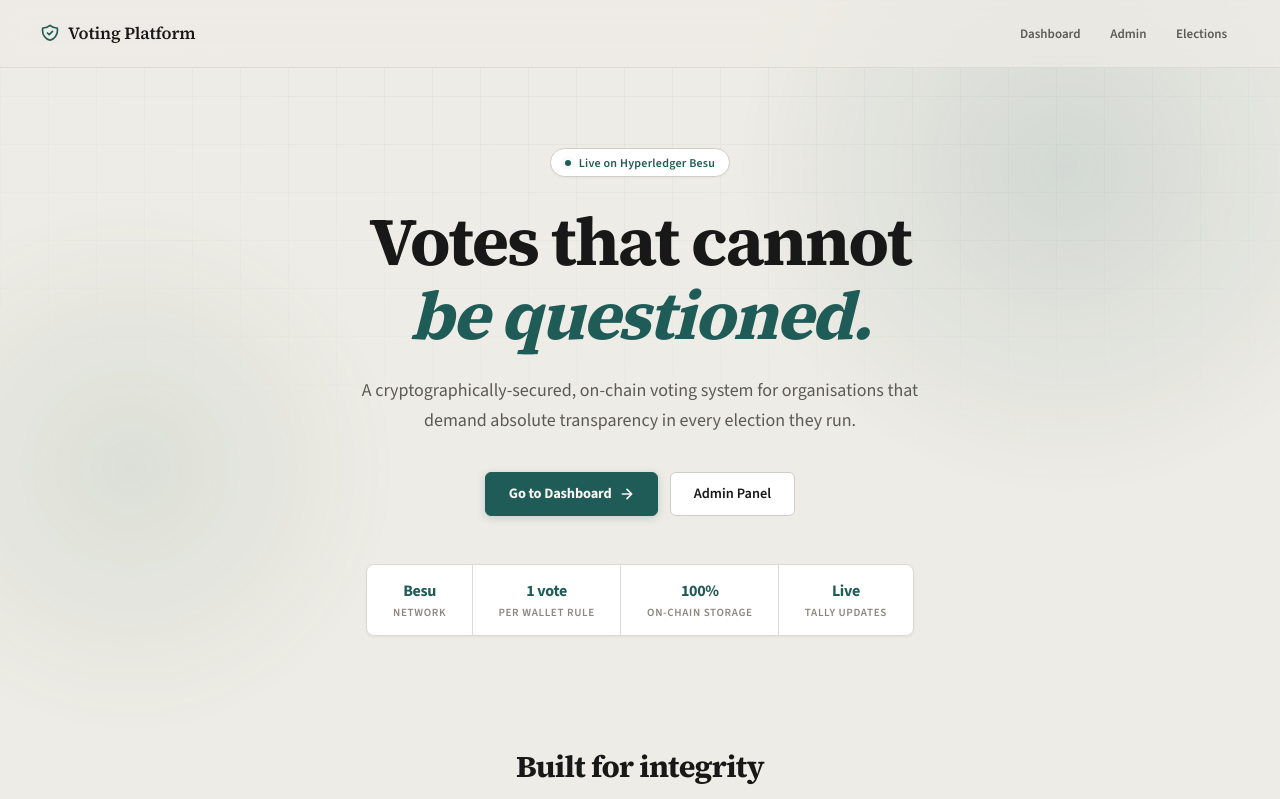
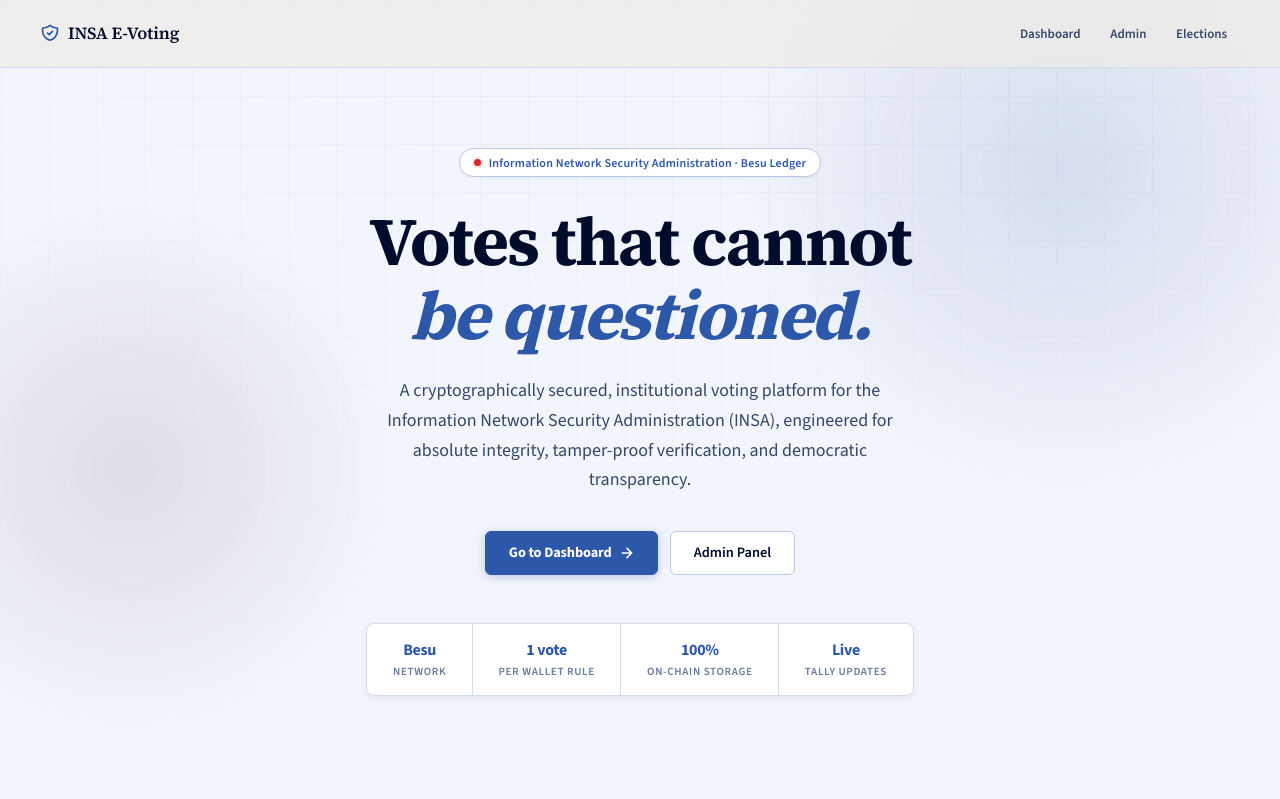
Before and after one commit to EYOSIYAS7/voting_platform, a Next.js app in the folder frontend/: page / in a window 1280 px wide. Shown: the top 799 px of the page. Built offline with nearby package versions, Linux system fonts and the light colour scheme; no server answers; what @rainbow-me/rainbowkit, wagmi would draw is missing.

Commit message:
Theme change

```diff
--- a/frontend/src/app/(landing)/landing.module.css
+++ b/frontend/src/app/(landing)/landing.module.css
@@ -21,7 +21,7 @@
   right: -10vw;
   width: clamp(380px, 55vw, 800px);
   height: clamp(380px, 55vw, 800px);
-  background: radial-gradient(ellipse at center, rgba(31, 92, 87, 0.13) 0%, transparent 65%);
+  background: radial-gradient(ellipse at center, rgba(59, 100, 175, 0.16) 0%, transparent 65%);
   border-radius: 50%;
   will-change: transform;
   animation: floatA 18s ease-in-out infinite alternate;
@@ -33,7 +33,7 @@
   left: -12vw;
   width: clamp(280px, 45vw, 600px);
   height: clamp(280px, 45vw, 600px);
-  background: radial-gradient(ellipse at center, rgba(47, 107, 79, 0.09) 0%, transparent 65%);
+  background: radial-gradient(ellipse at center, rgba(107, 74, 120, 0.14) 0%, transparent 65%);
   border-radius: 50%;
   animation: floatB 22s ease-in-out infinite alternate;
 }
@@ -42,8 +42,8 @@
   position: absolute;
   inset: 0;
   background-image:
-    linear-gradient(rgba(31, 92, 87, 0.04) 1px, transparent 1px),
-    linear-gradient(90deg, rgba(31, 92, 87, 0.04) 1px, transparent 1px);
+    linear-gradient(rgba(59, 100, 175, 0.05) 1px, transparent 1px),
+    linear-gradient(90deg, rgba(59, 100, 175, 0.05) 1px, transparent 1px);
   background-size: 48px 48px;
   mask-image: radial-gradient(ellipse 80% 60% at 50% 0%, black 30%, transparent 100%);
 }
@@ -144,17 +144,17 @@
 }
 
 .chipDot {
-  width: 6px;
-  height: 6px;
+  width: 7px;
+  height: 7px;
   border-radius: 50%;
-  background: var(--color-accent);
-  box-shadow: 0 0 0 2px var(--color-accent-dim);
-  animation: pulse 2.5s ease-in-out infinite;
+  background: var(--color-insa-red);
+  box-shadow: 0 0 0 2px var(--color-insa-red-dim);
+  animation: pulse 2s ease-in-out infinite;
 }
 
 @keyframes pulse {
-  0%, 100% { box-shadow: 0 0 0 2px var(--color-accent-dim); }
-  50%       { box-shadow: 0 0 0 5px transparent; }
+  0%, 100% { box-shadow: 0 0 0 2px var(--color-insa-red-dim); }
+  50%       { box-shadow: 0 0 0 6px transparent; }
 }
 
 .heroTitle {
@@ -203,19 +203,19 @@
   letter-spacing: -0.01em;
   border: 1px solid var(--color-accent);
   transition: background-color var(--t-fast), transform 0.12s ease, box-shadow 0.12s ease;
-  box-shadow: 0 2px 8px rgba(31, 92, 87, 0.22);
+  box-shadow: 0 2px 10px rgba(45, 87, 168, 0.28);
 }
 
 .ctaPrimary:hover {
   background: var(--color-accent-hover);
   border-color: var(--color-accent-hover);
   transform: translateY(-1px);
-  box-shadow: 0 4px 16px rgba(31, 92, 87, 0.3);
+  box-shadow: 0 4px 18px rgba(45, 87, 168, 0.40);
 }
 
 .ctaPrimary:active {
   transform: translateY(0);
-  box-shadow: 0 2px 8px rgba(31, 92, 87, 0.22);
+  box-shadow: 0 2px 8px rgba(45, 87, 168, 0.28);
 }
 
 .ctaSecondary {
@@ -509,22 +509,22 @@
 
 .dualLink:hover { gap: 0.65rem; }
 
-/* ── Accent modifier (Admin Portal card) ── */
+/* ── Accent modifier (Admin Portal card: INSA Midnight Navy & Shield Glow) ── */
 .dualCard.dualCardAccent,
 .dualCardAccent {
-  background: #174843;
-  border-color: #23635d;
+  background: linear-gradient(145deg, #000C2C 0%, #0C1E4A 100%);
+  border-color: #2D57A8;
 }
 
 [data-theme="dark"] .dualCard.dualCardAccent,
 [data-theme="dark"] .dualCardAccent {
-  background: #153e3a;
-  border-color: #245852;
+  background: linear-gradient(145deg, #030F2C 0%, #0A1E4D 100%);
+  border-color: #3B64AF;
 }
 
 .dualCard.dualCardAccent:hover,
 .dualCardAccent:hover {
-  box-shadow: 0 8px 28px rgba(23, 72, 67, 0.32);
+  box-shadow: 0 8px 30px rgba(45, 87, 168, 0.35);
 }
 
 .dualCard.dualCardAccent h3,
--- a/frontend/src/app/(landing)/page.tsx
+++ b/frontend/src/app/(landing)/page.tsx
@@ -130,7 +130,7 @@ export default function LandingPage() {
           >
             <path d="M9 12l2 2 4-4m5.618-4.016A11.955 11.955 0 0112 2.944a11.955 11.955 0 01-8.618 3.04A12.02 12.02 0 003 9c0 5.591 3.824 10.29 9 11.622 5.176-1.332 9-6.03 9-11.622 0-1.042-.133-2.052-.382-3.016z" />
           </svg>
-          Voting Platform
+          INSA E-Voting
         </span>
         <nav className={styles.topNav} aria-label="Quick access">
           <Link href="/dashboard" className={styles.topLink}>
@@ -153,7 +153,7 @@ export default function LandingPage() {
         >
           <div className={styles.heroChip}>
             <span className={styles.chipDot} aria-hidden="true" />
-            Live on Hyperledger Besu
+            Information Network Security Administration · Besu Ledger
           </div>
 
           <h1 id="hero-heading" className={styles.heroTitle}>
@@ -163,9 +163,9 @@ export default function LandingPage() {
           </h1>
 
           <p className={styles.heroSub}>
-            A cryptographically-secured, on-chain voting system for
-            organisations that demand absolute transparency in every election
-            they run.
+            A cryptographically secured, institutional voting platform for the
+            Information Network Security Administration (INSA), engineered for
+            absolute integrity, tamper-proof verification, and democratic transparency.
           </p>
 
           <div className={styles.heroCtas}>
@@ -395,9 +395,9 @@ export default function LandingPage() {
       {/* ── Footer ── */}
       <footer className={styles.footer}>
         <span>
-          <strong>Voting Platform</strong>
+          <strong>Information Network Security Administration (INSA)</strong> · Secure Voting Platform
         </span>
-        <span>Hyperledger Besu · {new Date().getFullYear()}</span>
+        <span>Hyperledger Besu Enterprise · {new Date().getFullYear()}</span>
       </footer>
     </div>
   );
--- a/frontend/src/app/globals.css
+++ b/frontend/src/app/globals.css
@@ -1,34 +1,50 @@
 @import url('https://fonts.googleapis.com/css2?family=Source+Sans+3:ital,wght@0,400;0,500;0,600;0,700;1,400&family=Source+Serif+4:opsz,wght@8..60,500;8..60,600;8..60,700&display=swap');
 
-/* ── Design tokens ───────────────────────────────────────────── */
+/* ── Design tokens: INSA Sovereign Identity ─────────────────── */
 :root {
-  --font-sans:  'Source Sans 3', 'Segoe UI', sans-serif;
+  --font-sans:  'Source Sans 3', 'Segoe UI', -apple-system, BlinkMacSystemFont, sans-serif;
   --font-serif: 'Source Serif 4', 'Georgia', serif;
 
-  --color-bg:        #EEECE6;
-  --color-surface:   #F4F2EC;
+  /* Base Canvas */
+  --color-bg:        #F2F5FB;
+  --color-surface:   #FFFFFF;
   --color-elevated:  #FFFFFF;
-  --color-sidebar:   #E7E4DC;
-  --color-text:      #181818;
-  --color-text-2:    #5C5A55;
-  --color-text-3:    #8A877F;
-  --color-border:    #DDDAD3;
-  --color-border-2:  #D0CDC4;
+  --color-sidebar:   #E7ECF7;
 
-  --color-accent:      #1F5C57;
-  --color-accent-hover:#174843;
-  --color-accent-dim:  rgba(31, 92, 87, 0.1);
-  --color-on-accent:   #F7F6F2;
+  /* Typography (Anchored by INSA Midnight Navy #000C2C) */
+  --color-text:      #000C2C;
+  --color-text-2:    #354868;
+  --color-text-3:    #667A9E;
 
-  --color-success: #2F6B4F;
-  --color-warning: #8A5A28;
-  --color-danger:  #A33B32;
+  /* Structural Dividers */
+  --color-border:    #D2DDF0;
+  --color-border-2:  #B6C8E6;
 
-  --status-active:       #2F6B4F;
-  --status-upcoming:     #1F5C57;
-  --status-pending:      #8A5A28;
-  --status-ended:        #8A877F;
-  --status-registration: #3D5A73;
+  /* Primary Accent: INSA Shield Blue (#3B64AF family) */
+  --color-accent:      #2D57A8;
+  --color-accent-hover:#1E3E7E;
+  --color-accent-dim:  rgba(45, 87, 168, 0.10);
+  --color-accent-subtle: rgba(45, 87, 168, 0.05);
+  --color-on-accent:   #FFFFFF;
+
+  /* INSA Specialized Logo Accents */
+  --color-insa-navy:       #000C2C;
+  --color-insa-blue:       #3B64AF;
+  --color-insa-purple:     #6B4A78;
+  --color-insa-red:        #D92828;
+  --color-insa-purple-dim: rgba(107, 74, 120, 0.12);
+  --color-insa-red-dim:    rgba(217, 40, 40, 0.12);
+
+  /* Functional Status Colors */
+  --color-success: #137A4D;
+  --color-warning: #B5651D;
+  --color-danger:  #D92828;
+
+  --status-active:       #137A4D;
+  --status-upcoming:     #2D57A8;
+  --status-pending:      #B5651D;
+  --status-ended:        #667A9E;
+  --status-registration: #6B4A78;
 
   --space-1:  0.25rem;
   --space-2:  0.5rem;
@@ -43,9 +59,9 @@
   --r-md: 6px;
   --r-lg: 8px;
 
-  --shadow-sm:    0 1px 2px rgba(24, 24, 24, 0.04);
-  --shadow-panel: 0 1px 3px rgba(24, 24, 24, 0.05);
-  --shadow-modal: 0 12px 40px rgba(24, 24, 24, 0.14);
+  --shadow-sm:    0 1px 3px rgba(0, 12, 44, 0.05);
+  --shadow-panel: 0 2px 8px rgba(0, 12, 44, 0.07);
+  --shadow-modal: 0 16px 48px rgba(0, 12, 44, 0.16);
 
   --t-fast: 120ms ease;
   --t-base: 180ms ease;
@@ -56,34 +72,50 @@
 }
 
 [data-theme="dark"] {
-  --color-bg:        #141312;
-  --color-surface:   #1B1A17;
-  --color-elevated:  #23211D;
-  --color-sidebar:   #121110;
-  --color-text:      #F2EFE8;
-  --color-text-2:    #B0ADA5;
-  --color-text-3:    #7A776F;
-  --color-border:    #2E2C28;
-  --color-border-2:  #3D3A34;
+  /* INSA Cyber Command Dark Mode (Deep Midnight #000C2C Ground) */
+  --color-bg:        #00081C;
+  --color-surface:   #04102C;
+  --color-elevated:  #081940;
+  --color-sidebar:   #010C24;
 
-  --color-accent:      #6B9E96;
-  --color-accent-hover:#87B5AE;
-  --color-accent-dim:  rgba(107, 158, 150, 0.14);
-  --color-on-accent:   #161513;
+  /* Text */
+  --color-text:      #F0F4FC;
+  --color-text-2:    #9CB0D4;
+  --color-text-3:    #5B729E;
 
-  --color-success: #7DAA90;
-  --color-warning: #C49A6C;
-  --color-danger:  #D08078;
+  /* Borders */
+  --color-border:    #122754;
+  --color-border-2:  #1D3B78;
 
-  --status-active:       #7DAA90;
-  --status-upcoming:     #6B9E96;
-  --status-pending:      #C49A6C;
-  --status-ended:        #7A776F;
-  --status-registration: #8AA3B5;
+  /* Primary Accent: Electric INSA Shield Blue */
+  --color-accent:      #4D81EC;
+  --color-accent-hover:#6A9AF5;
+  --color-accent-dim:  rgba(77, 129, 236, 0.18);
+  --color-accent-subtle: rgba(77, 129, 236, 0.08);
+  --color-on-accent:   #00081C;
 
-  --shadow-sm:    0 1px 2px rgba(0, 0, 0, 0.25);
-  --shadow-panel: 0 1px 3px rgba(0, 0, 0, 0.28);
-  --shadow-modal: 0 16px 48px rgba(0, 0, 0, 0.45);
+  /* INSA Specialized Logo Accents (Dark Mode) */
+  --color-insa-navy:       #000C2C;
+  --color-insa-blue:       #4D81EC;
+  --color-insa-purple:     #9D72AF;
+  --color-insa-red:        #F04D4D;
+  --color-insa-purple-dim: rgba(157, 114, 175, 0.22);
+  --color-insa-red-dim:    rgba(240, 77, 77, 0.18);
+
+  /* Functional Status Colors */
+  --color-success: #2CC584;
+  --color-warning: #E8A155;
+  --color-danger:  #F04D4D;
+
+  --status-active:       #2CC584;
+  --status-upcoming:     #4D81EC;
+  --status-pending:      #E8A155;
+  --status-ended:        #5B729E;
+  --status-registration: #9D72AF;
+
+  --shadow-sm:    0 1px 3px rgba(0, 0, 0, 0.45);
+  --shadow-panel: 0 4px 18px rgba(0, 4, 18, 0.65);
+  --shadow-modal: 0 20px 60px rgba(0, 2, 12, 0.85);
 }
 
 /* ── Reset ───────────────────────────────────────────────────── */
--- a/frontend/src/app/providers.tsx
+++ b/frontend/src/app/providers.tsx
@@ -17,16 +17,16 @@ const config = getDefaultConfig({
 });
 
 const darkRainbowTheme = darkTheme({
-  accentColor:           '#6B9E96',
-  accentColorForeground: '#161513',
+  accentColor:           '#4D81EC',
+  accentColorForeground: '#00081C',
   borderRadius:          'small',
   fontStack:             'system',
   overlayBlur:           'none',
 });
 
 const lightRainbowTheme = lightTheme({
-  accentColor:           '#1F5C57',
-  accentColorForeground: '#F7F6F2',
+  accentColor:           '#2D57A8',
+  accentColorForeground: '#FFFFFF',
   borderRadius:          'small',
   fontStack:             'system',
   overlayBlur:           'none',
--- a/frontend/src/components/Navbar.module.css
+++ b/frontend/src/components/Navbar.module.css
@@ -24,6 +24,9 @@
   letter-spacing: -0.02em;
   color: var(--color-text);
   padding: 0.35rem 0.65rem;
+  display: flex;
+  align-items: center;
+  gap: 0.55rem;
 }
 
 .links {
```
Also changed, not shown: frontend/src/components/Navbar.tsx (+14 -1 lines).
